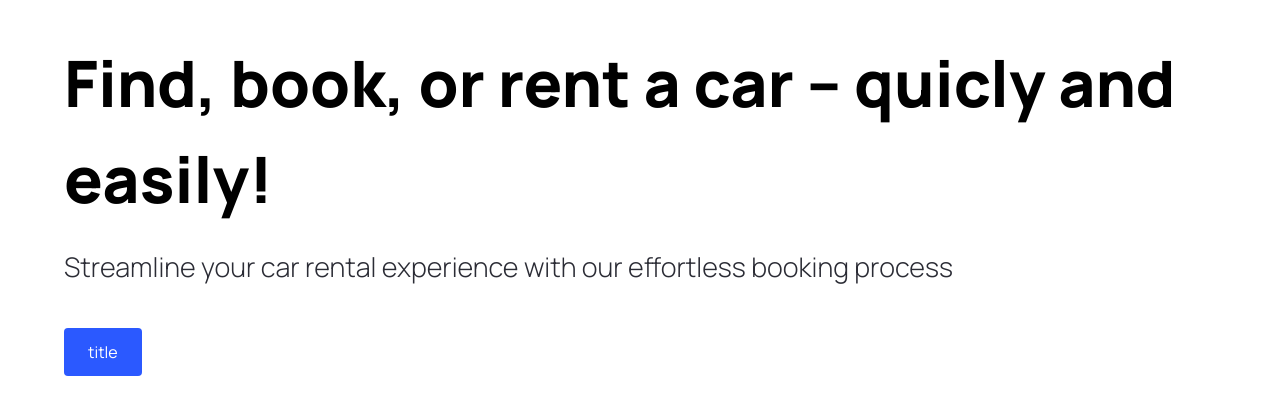
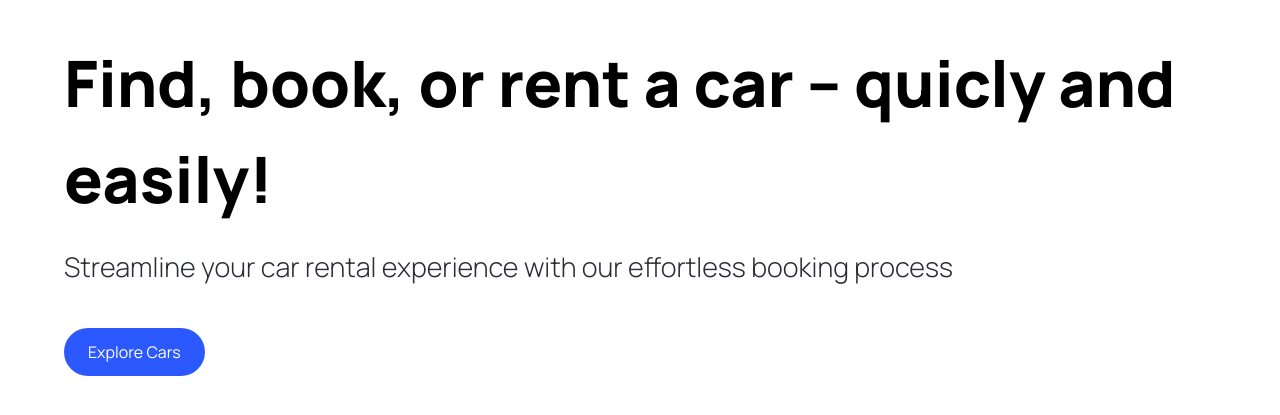
Before and after one commit to BakrAlqassab/carhub_nextjs, a Next.js app: page / in a window 1280 px wide. Shown: the part 109-524 px from the top of the page. Built offline with nearby package versions, Linux system fonts and the light colour scheme.

Commit message:
add props

```diff
--- a/components/CustomButton.tsx
+++ b/components/CustomButton.tsx
@@ -8,9 +8,9 @@
         disables="false"
         type={"button"}
         className={`custom-btn ${containerStyles}`}
-        onClick={() => {}}
+        onClick={handleClick}
       >
-        <span className="'flex-1">title</span>
+        <span className="'flex-1">{title}</span>
       </button>
   );
 }
--- a/components/Hero.tsx
+++ b/components/Hero.tsx
@@ -23,7 +23,7 @@
 
         <CustomButtom
           title="Explore Cars"
-          containerStyles="bg-primary-blue text-white rounded full mt-10"
+          containerStyles="bg-primary-blue text-white rounded-full mt-10"
           handleClick={handleScroll}
         />
       </div>
```
